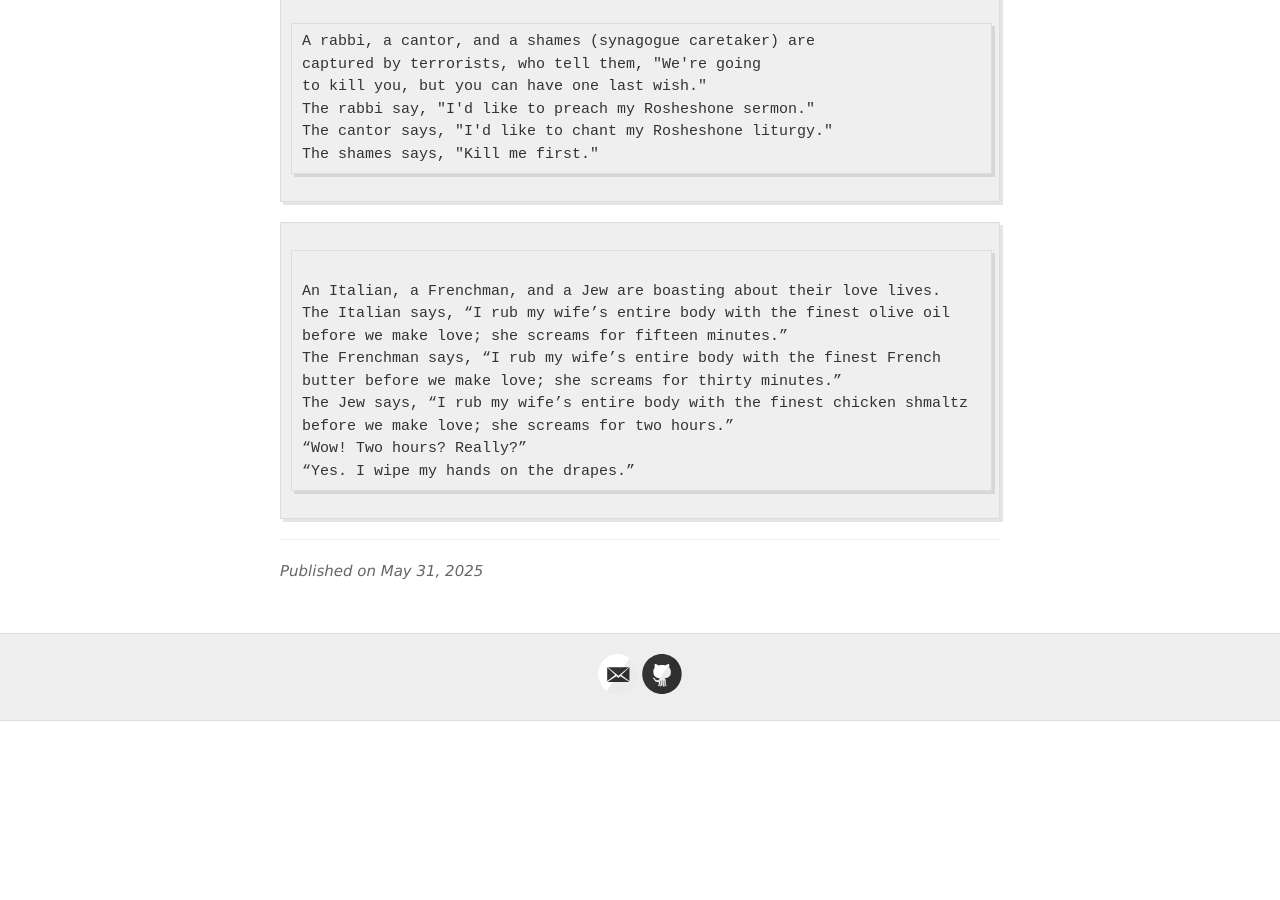
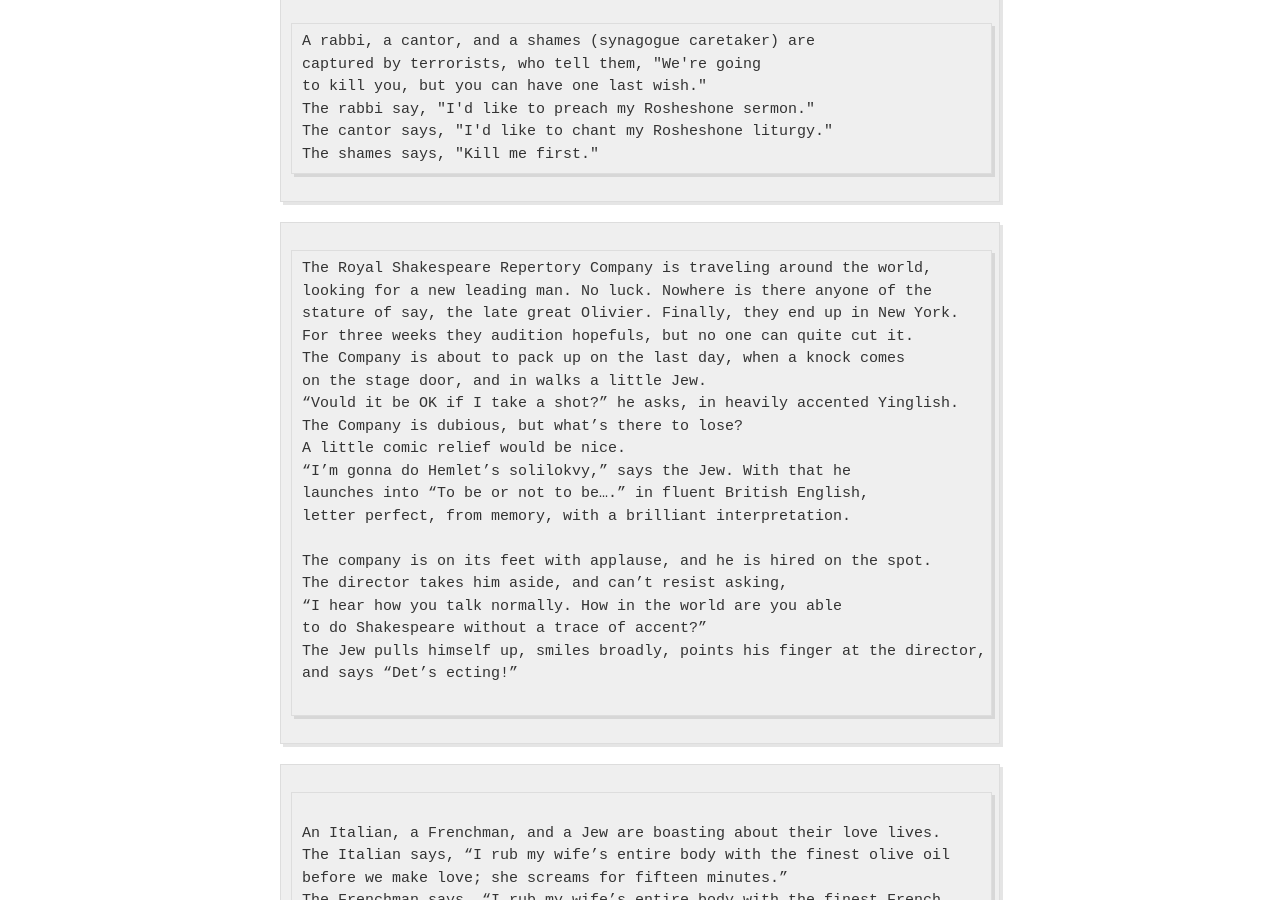
Before and after one commit to jvmallow/jvmallow.github.io, a Jekyll site: the page built from _posts/2025-05-31-Jewish_Humor.md, in a window 1280 px wide and 900 px high, scrolled down 24598 px. Built offline with Jekyll 4.4.1, drawn with Linux system fonts in a browser that asks for light colours; a script that is not in the unit is left out; before the commit the page ends 25319 px from its top, so only the background shows below that.

Commit message:
Update 2025-05-31-Jewish_Humor.md

```diff
--- a/_posts/2025-05-31-Jewish_Humor.md
+++ b/_posts/2025-05-31-Jewish_Humor.md
@@ -983,6 +983,28 @@ The cantor says, "I'd like to chant my Rosheshone liturgy."
 The shames says, "Kill me first."
 ~~~~~
 ~~~~~
+The Royal Shakespeare Repertory Company is traveling around the world,
+looking for a new leading man. No luck. Nowhere is there anyone of the
+stature of say, the late great Olivier. Finally, they end up in New York.
+For three weeks they audition hopefuls, but no one can quite cut it.
+The Company is about to pack up on the last day, when a knock comes
+on the stage door, and in walks a little Jew.
+“Vould it be OK if I take a shot?” he asks, in heavily accented Yinglish.
+The Company is dubious, but what’s there to lose?
+A little comic relief would be nice.
+“I’m gonna do Hemlet’s solilokvy,” says the Jew. With that he
+launches into “To be or not to be….” in fluent British English,
+letter perfect, from memory, with a brilliant interpretation.
+
+The company is on its feet with applause, and he is hired on the spot.
+The director takes him aside, and can’t resist asking,
+“I hear how you talk normally. How in the world are you able
+to do Shakespeare without a trace of accent?”
+The Jew pulls himself up, smiles broadly, points his finger at the director,
+and says “Det’s ecting!”
+
+~~~~~
+~~~~~
 
 An Italian, a Frenchman, and a Jew are boasting about their love lives.
 The Italian says, “I rub my wife’s entire body with the finest olive oil
```
